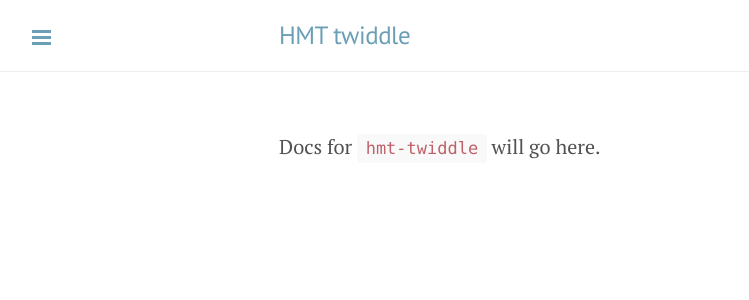
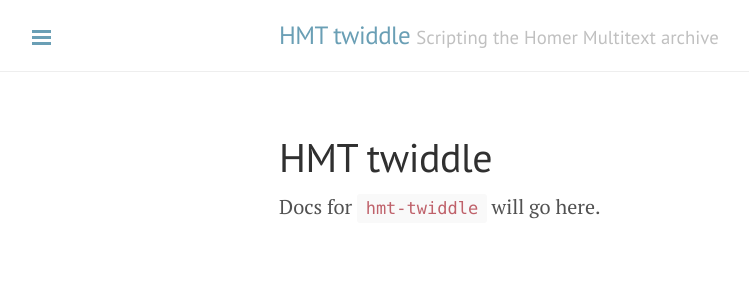
Before and after one commit to homermultitext/hmt-twiddle, a Jekyll site: the page built from docs/index.md, in a window 1280 px wide. Shown: the top 300 px of the page, without its empty margins (1-750 px from the left). Built offline with Jekyll 4.4.1, drawn with Linux system fonts in a browser that asks for light colours; our own code applies the rules of GitHub Pages for plain Markdown files; part of the change alters nothing that is shown.

Commit message:
Add ghpages skeleton

```diff
--- a/docs/_config.yml
+++ b/docs/_config.yml
@@ -6,8 +6,8 @@ permalink:        pretty
 
 # Setup
 title:            HMT twiddle
-tagline:          ''
-description:      ''
+tagline:          'Scripting the Homer Multitext archive'
+description:      'A Scala environment for interactive work with HMT project data sets'
 
 
 baseurl: '/hmt-twiddle/'
@@ -18,20 +18,9 @@ author:
 
 
 links:
-  - title: Schedule
-    url:  /schedule
-  - title: Current score!
-    url:  /score
-  - title: Images of the manuscript
-    url:  /thumbs
-  - title: References for editors
-    url:  /references
-  - title: Hackathon home page
-    url:  /
-  - title: Further projects
-    url:  /next
-  - title: HC MID club
-    url: http://hcmid.github.io/
+  - title: HMT on github
+    url: http://homermultitext.github.io/
     external: true
-  - title: Acknowledgments
-    url: gratias
+  - title: HMT web
+    url: http://homermultitext.org/
+    external: true
--- a/docs/index.md
+++ b/docs/index.md
@@ -1 +1,6 @@
+---
+title:  HMT twiddle
+layout: page
+---
+
 Docs for `hmt-twiddle` will go here.
```
